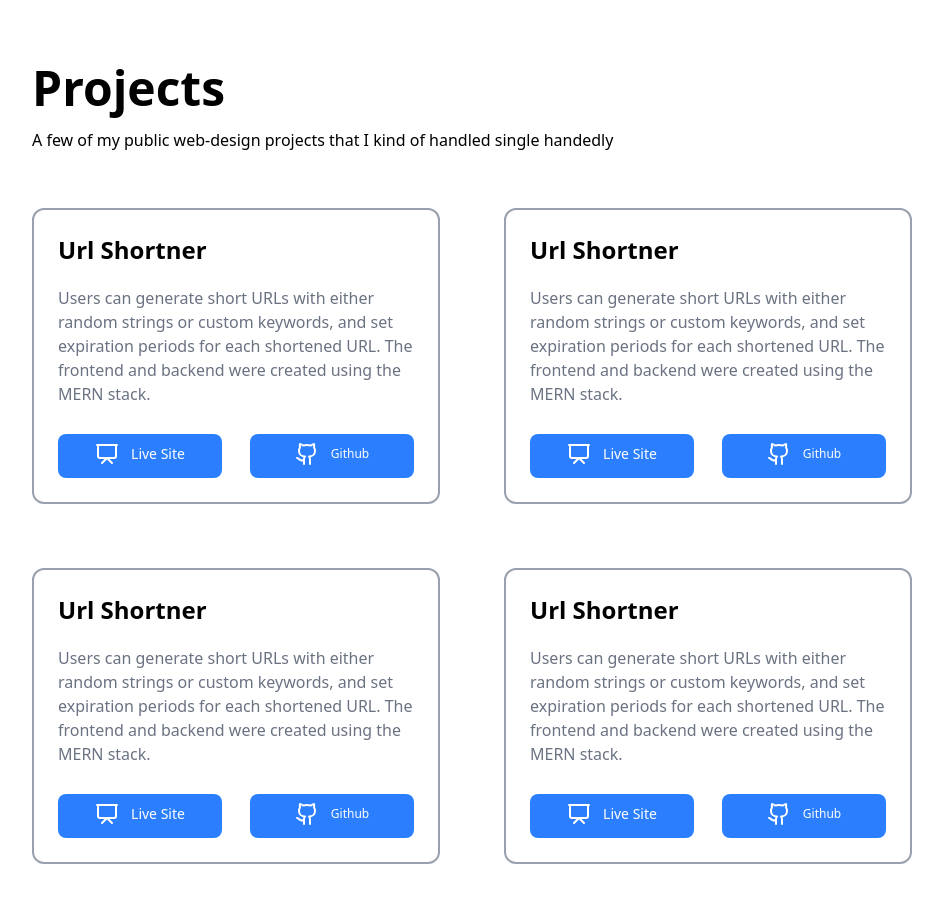
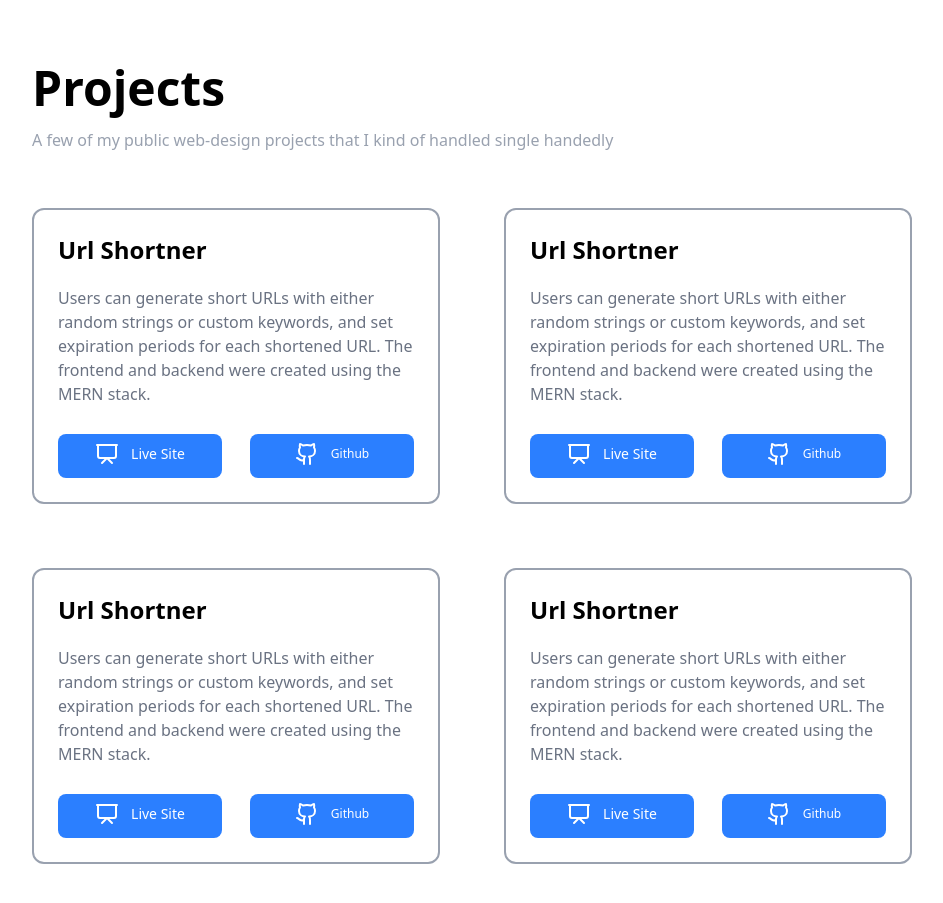
Before and after one commit to ochepo1/React.Js-Portfolio-, a React (Vite) app: page / in a window 1280 px wide. Shown: the part 1540-2443 px from the top of the page, without its empty margins (168-1111 px from the left). Built offline with nearby package versions, Linux system fonts and the light colour scheme.

Commit message:
new changes

```diff
--- a/src/Components/ProjectsList.jsx
+++ b/src/Components/ProjectsList.jsx
@@ -6,7 +6,7 @@ const ProjectsList = () => {
     <section className="md:pr-50 md:pl-50 pr-10 pl-10 pt-9 pb-15">
       <div className="pb-14">
         <h1 className="font-bold pb-4 md:text-5xl text-3xl grid">Projects</h1>
-        <span>
+        <span className="text-gray-400">
           A few of my public web-design projects that I kind of handled single
           handedly
         </span>
```
